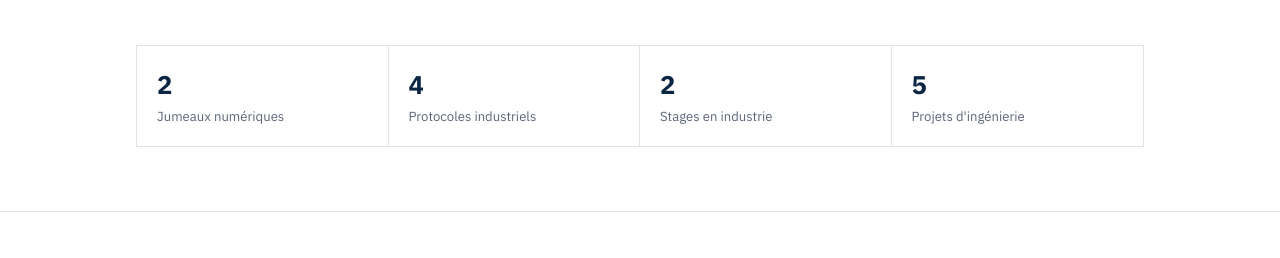
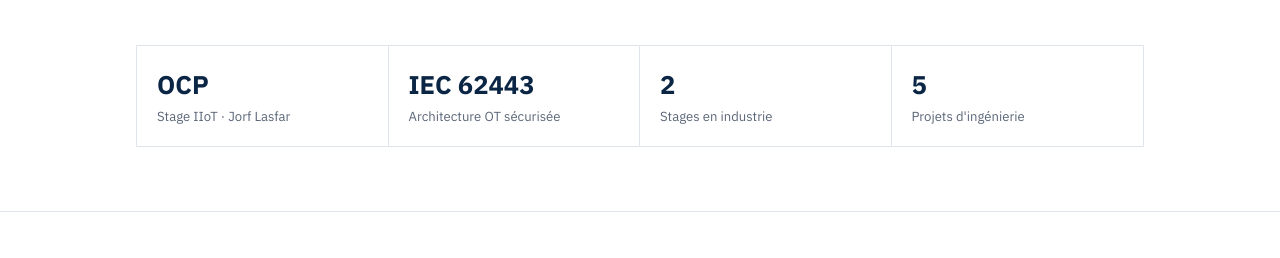
Before and after one commit to abderrahmanechabaoui/abderrahmanechabaoui.github.io, a plain HTML site: page index.html in a window 1280 px wide. Shown: the part 542-800 px from the top of the page. Drawn offline with Linux system fonts and the light colour scheme.

Commit message:
Chiffres clés : OCP et IEC 62443

```diff
--- a/index.html
+++ b/index.html
@@ -178,14 +178,14 @@ footer .wrap{display:flex;justify-content:space-between;flex-wrap:wrap;gap:8px}
       <a class="btn primary" href="mailto:abderrahmanechabaoui@gmail.com">
         <svg viewBox="0 0 24 24" fill="none" stroke="currentColor" stroke-width="2"><rect x="3" y="5" width="18" height="14" rx="2"/><path d="m3 7 9 6 9-6"/></svg>Me contacter</a>
       <a class="btn" href="https://www.linkedin.com/in/abderrahmane-chabaoui" target="_blank" rel="noopener">
-        <svg viewBox="0 0 24 24" fill="currentColor"><path d="M4.98 3.5a2.5 2.5 0 1 1 0 5 2.5 2.5 0 0 1 0-5zM3 9h4v12H3zM9 9h3.8v1.7h.05c.53-1 1.83-2.05 3.77-2.05C20.6 8.65 21 11.2 21 14.5V21h-4v-5.8c0-1.4-.03-3.2-1.95-3.2-1.95 0-2.25 1.5-2.25 3.1V21H9z"/></svg>LinkedIn</a>
+        <svg viewBox="0 0 24 24" fill="currentColor"><path d="M4.98 3.5a2.5 2.5 0 1 1 0 5 2.5 2.5 0 0 1 0-5zM3 9h4v12H3zM9 9h3.8v1.7h.05c.53-1 1.83-2.05 3.77-2.05C20.6 8.65 21 11.2 21 14.5V21h-4v-5.8c0-1.4-.03-3.2-1.95-3.2-1.950 0-2.25 1.5-2.25 3.1V21H9z"/></svg>LinkedIn</a>
       <a class="btn" href="https://github.com/abderrahmanechabaoui" target="_blank" rel="noopener">
         <svg viewBox="0 0 24 24" fill="currentColor"><path d="M12 .5A11.5 11.5 0 0 0 .5 12a11.5 11.5 0 0 0 7.86 10.92c.58.1.79-.25.79-.56v-2c-3.2.7-3.87-1.37-3.87-1.37-.52-1.33-1.28-1.69-1.28-1.69-1.05-.71.08-.7.08-.7 1.16.08 1.77 1.19 1.77 1.19 1.03 1.77 2.7 1.26 3.36.96.1-.75.4-1.26.73-1.55-2.55-.29-5.24-1.28-5.24-5.68 0-1.26.45-2.28 1.19-3.09-.12-.29-.52-1.46.11-3.04 0 0 .97-.31 3.17 1.18a11 11 0 0 1 5.77 0c2.2-1.49 3.17-1.18 3.17-1.18.63 1.58.23 2.75.11 3.04.74.81 1.19 1.83 1.19 3.09 0 4.41-2.69 5.38-5.26 5.67.41.36.78 1.06.78 2.14v3.17c0 .31.21.67.8.56A11.5 11.5 0 0 0 23.5 12 11.5 11.5 0 0 0 12 .5z"/></svg>GitHub</a>
       <a class="btn" href="#projets">Voir les projets</a>
     </div>
     <div class="facts">
-      <div class="fact"><div class="n">2</div><div class="l">Jumeaux numériques</div></div>
-      <div class="fact"><div class="n">4</div><div class="l">Protocoles industriels</div></div>
+      <div class="fact"><div class="n">OCP</div><div class="l">Stage IIoT · Jorf Lasfar</div></div>
+      <div class="fact"><div class="n">IEC 62443</div><div class="l">Architecture OT sécurisée</div></div>
       <div class="fact"><div class="n">2</div><div class="l">Stages en industrie</div></div>
       <div class="fact"><div class="n">5</div><div class="l">Projets d'ingénierie</div></div>
     </div>
```
